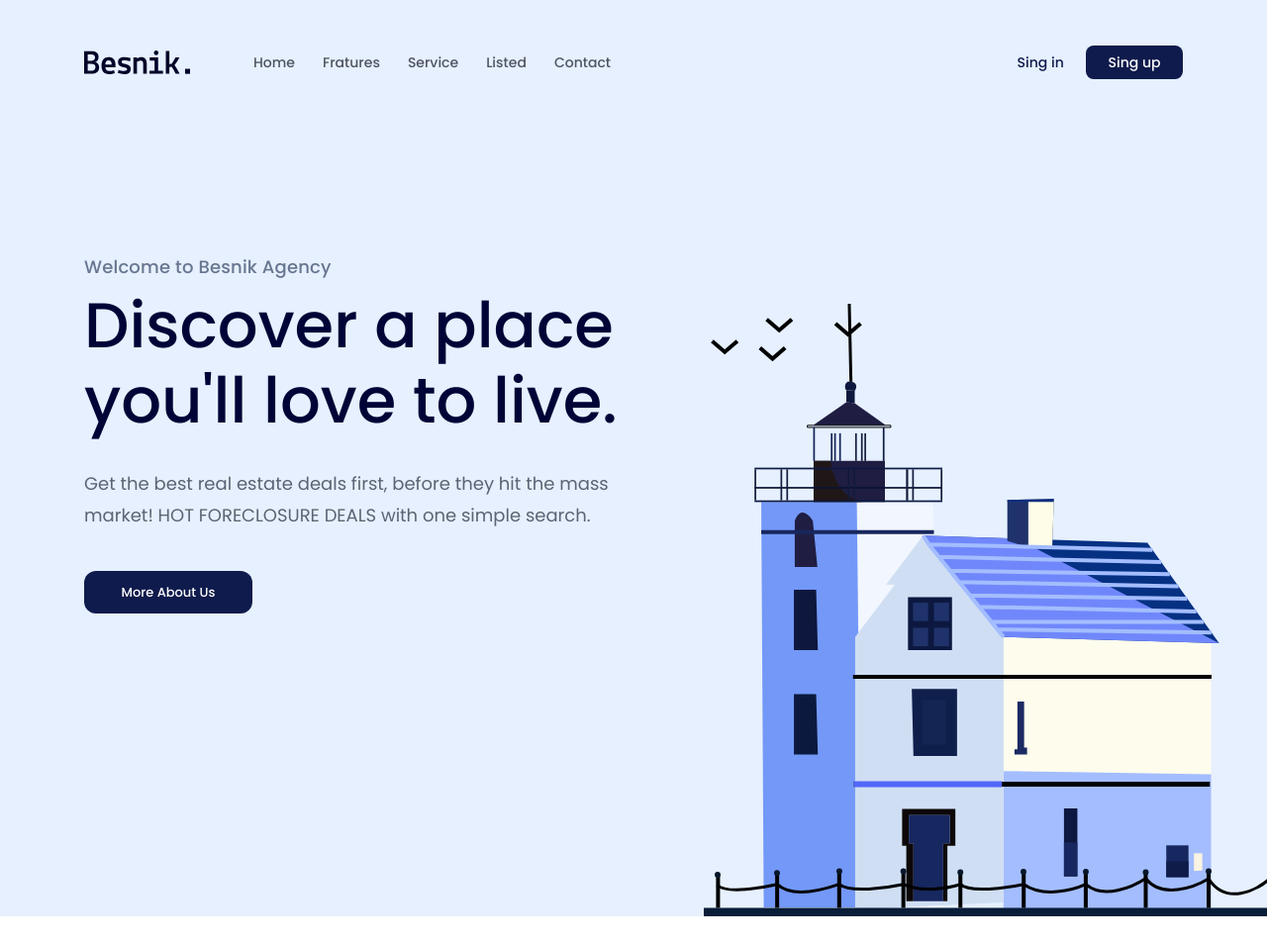
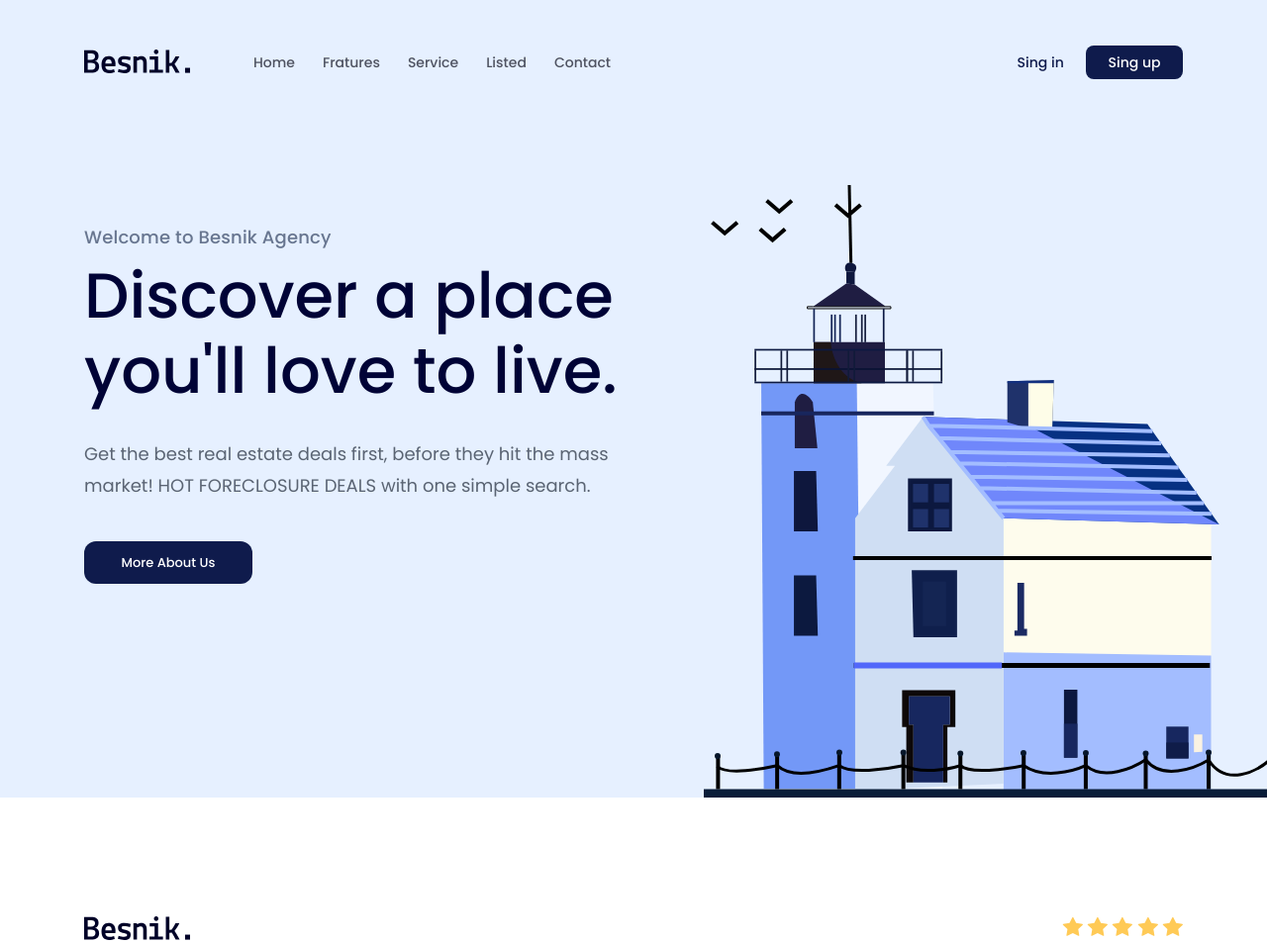
Before and after one commit to ThienAress/Project-01, a plain HTML site: page index.html in a window 1280 px wide. Shown: the top 953 px of the page at 99% size. Drawn offline with Linux system fonts and the light colour scheme.

Commit message:
fix bung img house

```diff
--- a/assets/css/style.css
+++ b/assets/css/style.css
@@ -46,7 +46,7 @@ a {
 .header-wrap {
   position: relative;
   background: #e6f0ff;
-  height: 100vh;
+  height: calc(100vh - 90px);
 }
 
 /* Navbar */
@@ -55,7 +55,7 @@ a {
   position: sticky;
   top: 0;
   z-index: 999;
-  padding: 30px;
+  padding-top: 30px;
 }
 
 .navbar {
--- a/index.html
+++ b/index.html
@@ -19,7 +19,9 @@
         <div class="content">
           <nav class="navbar">
             <!-- Logo -->
-            <img src="./assets/img/logo.svg" alt="Bensik." />
+            <a href="#!">
+              <img src="./assets/img/logo.svg" alt="Bensik." />
+            </a>
             <!-- Navigation -->
             <ul>
               <li>
```
